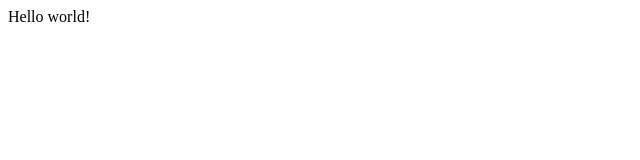
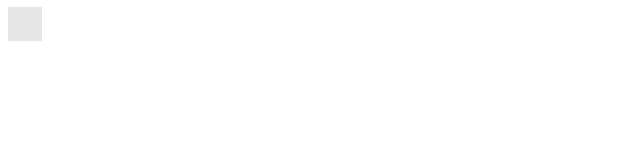
Before and after one commit to ngbedggood/pixels, a React (Vite) app: page / in a window 1280 px wide. Shown: the top 160 px of the page, without its empty margins (0-640 px from the left). Built offline with nearby package versions, Linux system fonts and the light colour scheme.

Commit message:
Created pixel component

```diff
--- a/src/App.js
+++ b/src/App.js
@@ -1,9 +1,10 @@
 import React from 'react';
+import Pixel from './components/Pixel';
 
 export default function App() {
     return (
         <div>
-            Hello world!
+            <Pixel />
         </div>
     );
 }
--- /dev/null
+++ b/src/components/Pixel.css
@@ -0,0 +1,14 @@
+.pixel {
+    background: #e6e6e6;
+    border: 1px solid #ffffff00;
+    float: left;
+    font-size: 24px;
+    font-weight: bold;
+    line-height: 34px;
+    height: 34px;
+    margin-right: -1px;
+    margin-top: -1px;
+    padding: 0;
+    text-align: center;
+    width: 34px;
+}
--- /dev/null
+++ b/src/components/Pixel.js
@@ -0,0 +1,12 @@
+import React from 'react';
+import styles from './Pixel.css';
+
+export default function Pixel() {
+
+    return (
+        <button className='pixel'>
+
+        </button>
+    );
+
+}
```
